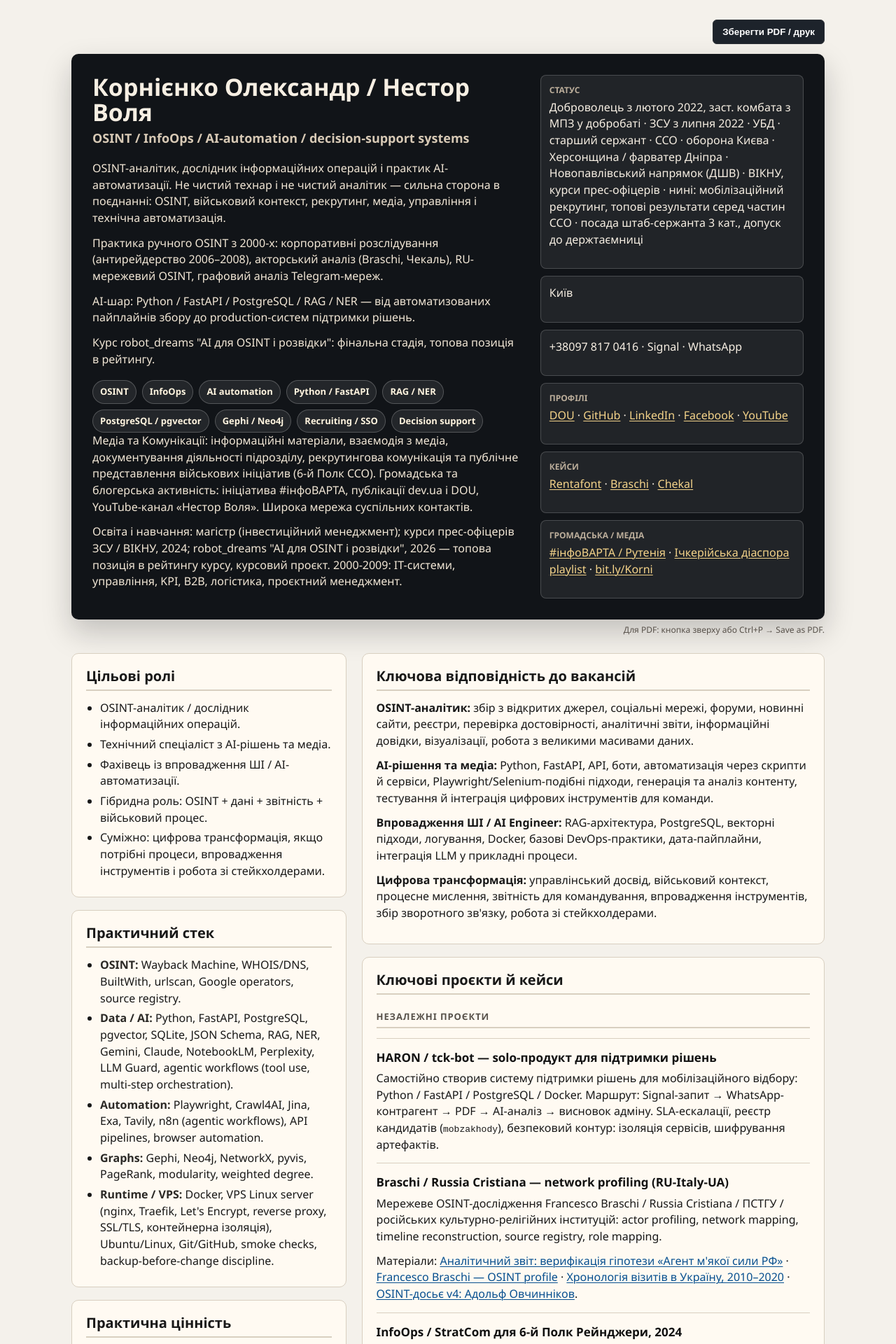
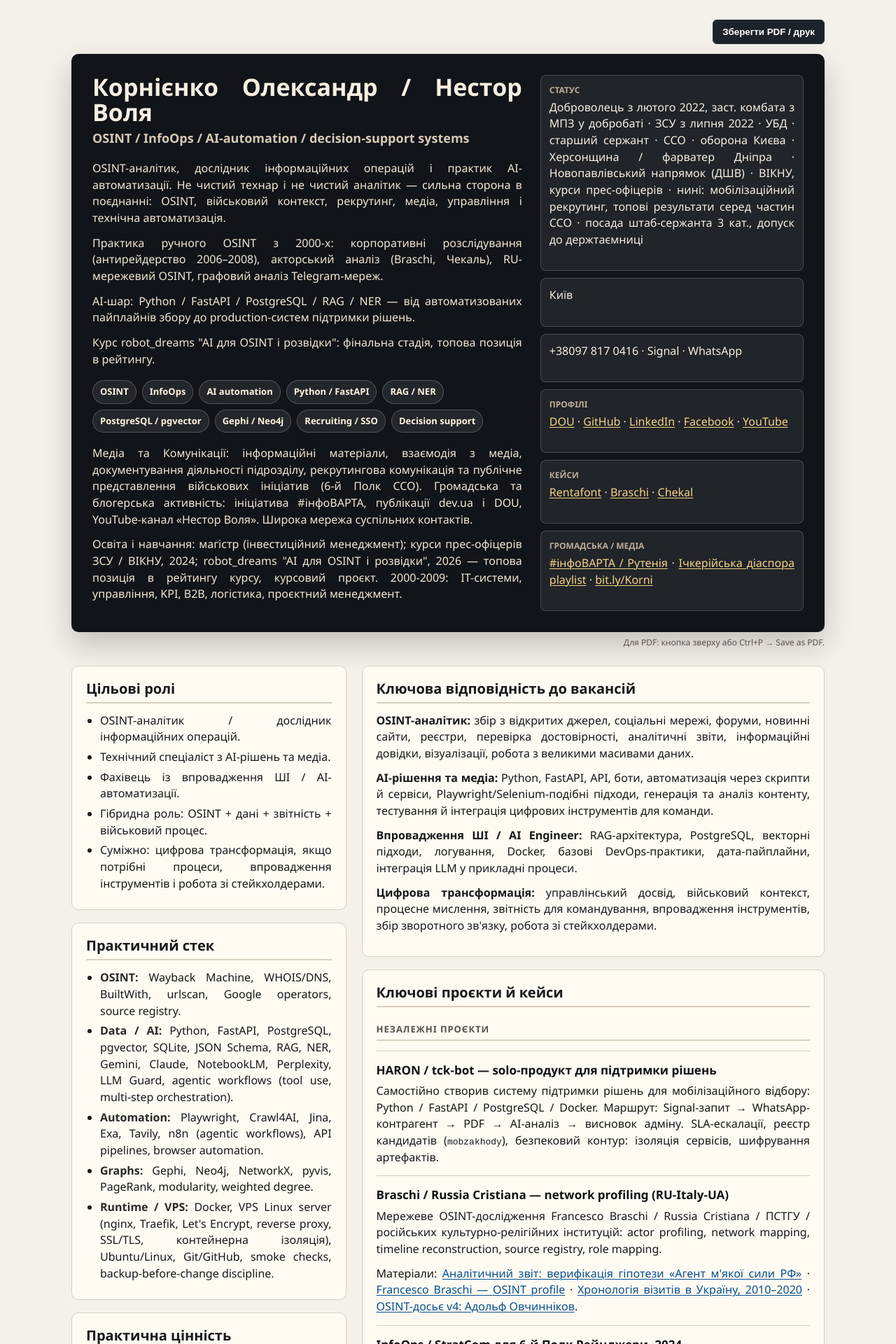
Before and after one commit to NestorVolya/nestorvolya.github.io, a Jekyll site: the page cv-sso.html, which Jekyll copies as it is, in a window 1280 px wide. Shown: the top 1920 px of the page at 70% size. Built offline with Jekyll 4.4.1, drawn with Linux system fonts in a browser that asks for light colours.

Commit message:
cv: chips margin-bottom, justify text on screen

```diff
--- a/cv-sso.html
+++ b/cv-sso.html
@@ -24,6 +24,7 @@
       margin: 0;
       background: var(--bg);
       color: var(--ink);
+      text-align: justify;
       font-family: "Segoe UI", Arial, sans-serif;
       line-height: 1.48;
       letter-spacing: 0;
@@ -113,6 +114,7 @@
       flex-wrap: wrap;
       gap: 8px;
       margin-top: 18px;
+      margin-bottom: 18px;
     }
 
     .chip {
```
